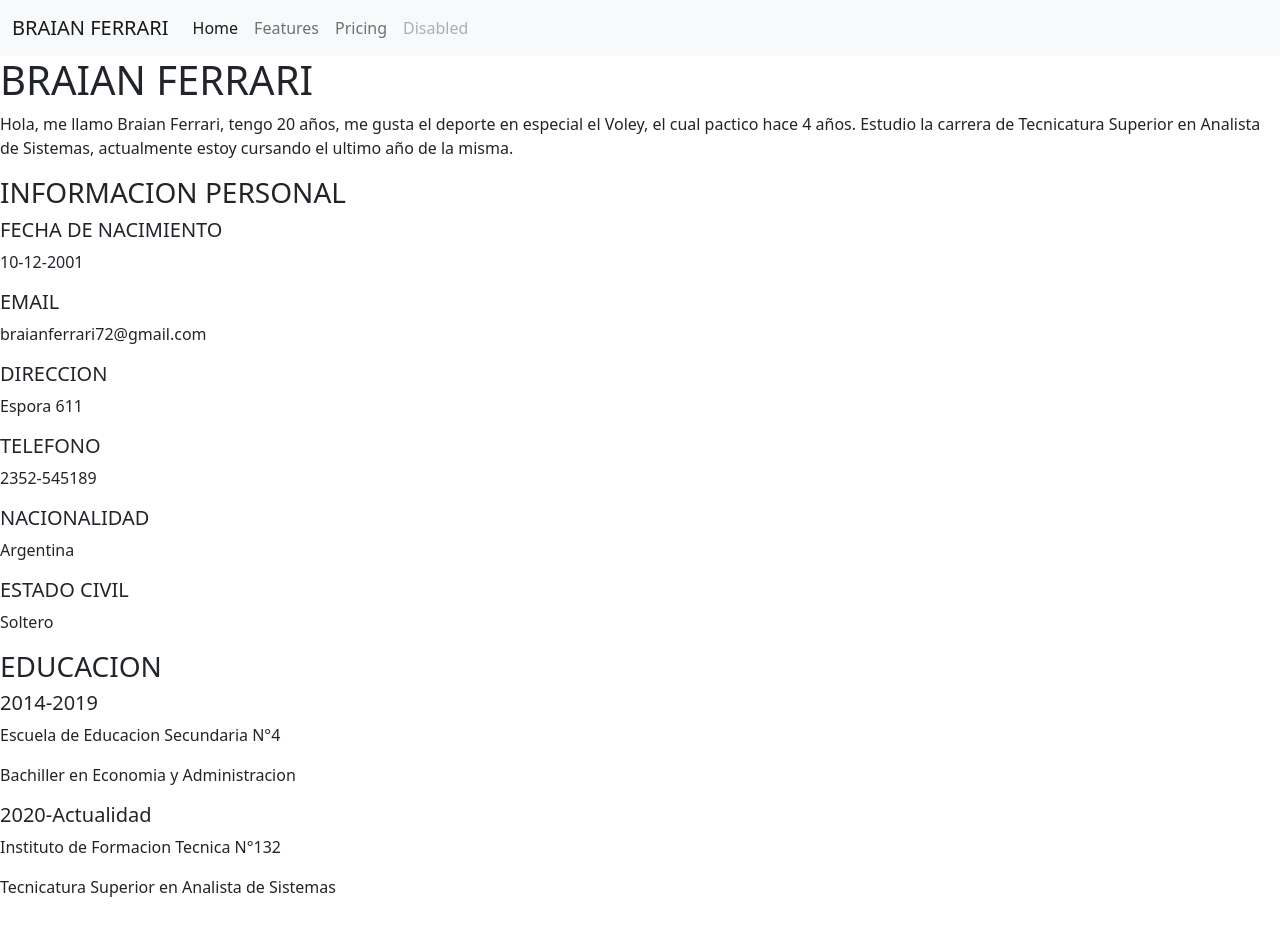
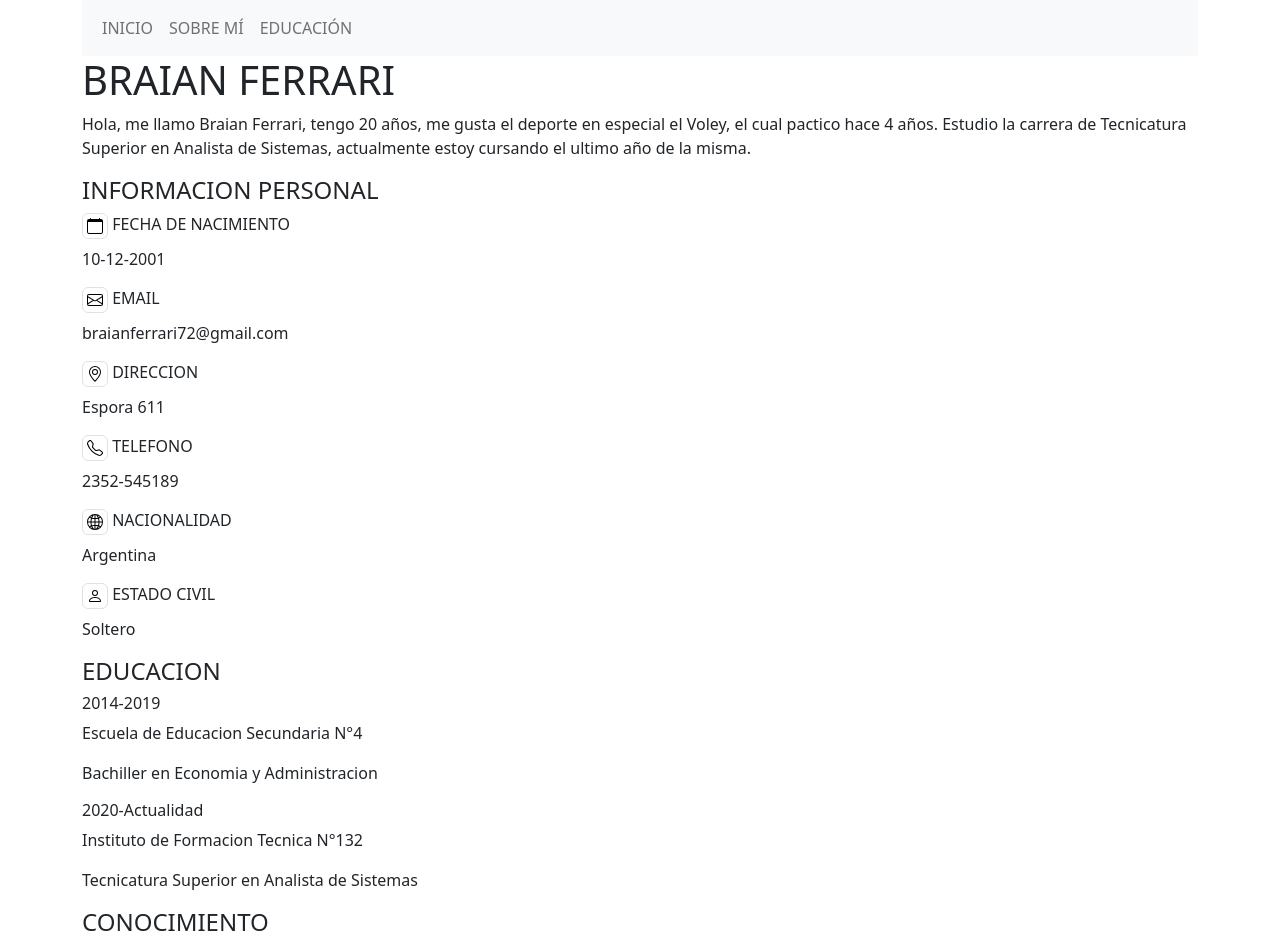
Before and after one commit to braianferrari72/braianferrari72.github.io, a plain HTML site: page index.html in a window 1280 px wide. Shown: the top 940 px of the page. Before the commit the page ends 915 px from the top, so only its background shows below. Drawn offline with Linux system fonts and the light colour scheme.

Commit message:
Agregado de iconos e imagenes

```diff
--- a/index.html
+++ b/index.html
@@ -5,56 +5,51 @@
     <meta charset="UTF-8">
     <meta http-equiv="X-UA-Compatible" content="IE=edge">
     <meta name="viewport" content="width=device-width, initial-scale=1.0">
-    <title>Document</title>
+    <title>Curriculum</title>
 </head>
 <body>
+  <div class="container">
     <nav class="navbar navbar-expand-lg bg-light">
       <div class="container-fluid">
-          <a class="navbar-brand" href="#">BRAIAN FERRARI</a>
-          <button class="navbar-toggler" type="button" data-bs-toggle="collapse" data-bs-target="#navbarNav" aria-controls="navbarNav" aria-expanded="false" aria-label="Toggle navigation">
-            <span class="navbar-toggler-icon"></span>
-          </button>
-          <div class="collapse navbar-collapse" id="navbarNav">
-            <ul class="navbar-nav">
-              <li class="nav-item">
-                <a class="nav-link active" aria-current="page" href="#">Home</a>
-              </li>
-              <li class="nav-item">
-                <a class="nav-link" href="#">Features</a>
-              </li>
-              <li class="nav-item">
-                <a class="nav-link" href="#">Pricing</a>
-              </li>
-              <li class="nav-item">
-                <a class="nav-link disabled">Disabled</a>
-              </li>
-            </ul>
+        <div class="collapse navbar-collapse" id="navbarNavAltMarkup">
+          <div class="navbar-nav">
+            <a class="nav-link" href="#">INICIO</a>
+            <a class="nav-link" href="#">SOBRE MÍ</a>
+            <a class="nav-link" href="#">EDUCACIÓN</a>
+          </div>
         </div>
       </div>
     </nav>
     <h1>BRAIAN FERRARI</h1>
     <p>Hola, me llamo Braian Ferrari, tengo 20 años, me gusta el deporte en especial el Voley, el cual pactico hace 4 años. Estudio la carrera de Tecnicatura Superior en Analista de Sistemas, actualmente estoy cursando el ultimo año de la misma.</p>
-    <h3>INFORMACION PERSONAL</h3>
-    <h5>FECHA DE NACIMIENTO</h5>
+    <div>
+      <h4>INFORMACION PERSONAL</h4>
+      <h6><img src="images/calendar.svg"class="img-thumbnail"> FECHA DE NACIMIENTO</h6>
       <p>10-12-2001</p>
-    <h5>EMAIL</h5>
+      <h6><img src="images/envelope.svg" class="img-thumbnail">  EMAIL</h6>
       <p>braianferrari72@gmail.com</p>
-    <h5>DIRECCION</h5>
+      <h6><img src="images/geo-alt.svg" class="img-thumbnail"> DIRECCION</h6>
       <p>Espora 611</p>
-    <h5>TELEFONO</h5>
+      <h6><img src="images/telephone.svg" class="img-thumbnail"> TELEFONO</h6>
       <p>2352-545189</p>
-    <h5>NACIONALIDAD</h5>
+      <h6><img src="images/globe2.svg" class="img-thumbnail"> NACIONALIDAD</h6>
       <p>Argentina</p>
-    <h5>ESTADO CIVIL</h5>
+      <h6><img src="images/person.svg" class="img-thumbnail"> ESTADO CIVIL</h6>
       <p>Soltero</p>
-    <h3>EDUCACION</h3>
-    <h5>2014-2019</h5>
+    </div>
+    <h4>EDUCACION</h4>
+    <h6>2014-2019</h6>
     <p>Escuela de Educacion Secundaria N°4</p>
     <p>Bachiller en Economia y Administracion</p>
-    <h5>2020-Actualidad</h5>
+    <h6>2020-Actualidad</h6>
     <p>Instituto de Formacion Tecnica N°132</p>
     <p>Tecnicatura Superior en Analista de Sistemas</p>
-
+    <h4>CONOCIMIENTO</h4>
+    <img src="images/logo2582747640.png" class="img-thumbnail" alt="CSS">
+    <img src="images/logo2582748640.png" class="img-thumbnail" alt="HTML5">
+    <h4>REDES SOCIALES</h4>
+    <a class="btn btn-primary" href="https//www.instagram.com/_braianferrari_" role="button">Instagram</a>
+  </div>
 </body>
 <script src="js/bootstrap.bundle.min.js"></script>
 </html>
```
Also changed, not shown: images/calendar.svg (added), images/envelope.svg (added), images/geo-alt.svg (added), images/globe2.svg (added), images/instagram.svg (added), images/logo2582747640.png (added), images/logo2582748640.png (added), images/person.svg (added), images/telephone.svg (added). Lines whose indentation alone changed are shown as unchanged.
